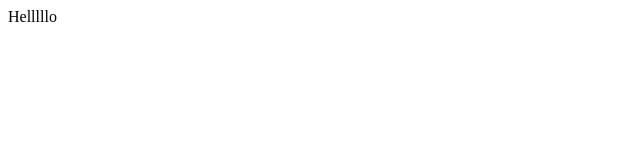
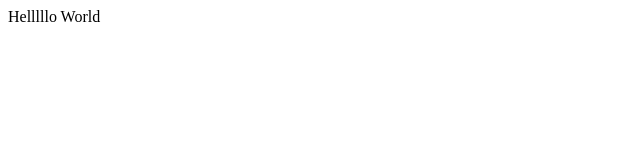
Before and after one commit to MohammadRabboua/myTest, a plain HTML site: page index2.html in a window 1280 px wide. Shown: the full height of the page, 0-640 px from the left. Drawn offline with Linux system fonts and the light colour scheme.

Commit message:
index changed

```diff
--- a/index2.html
+++ b/index2.html
@@ -7,6 +7,6 @@
     <title>Document</title>
 </head>
 <body>
-   Helllllo
+   Helllllo World
 </body>
 </html>
```
